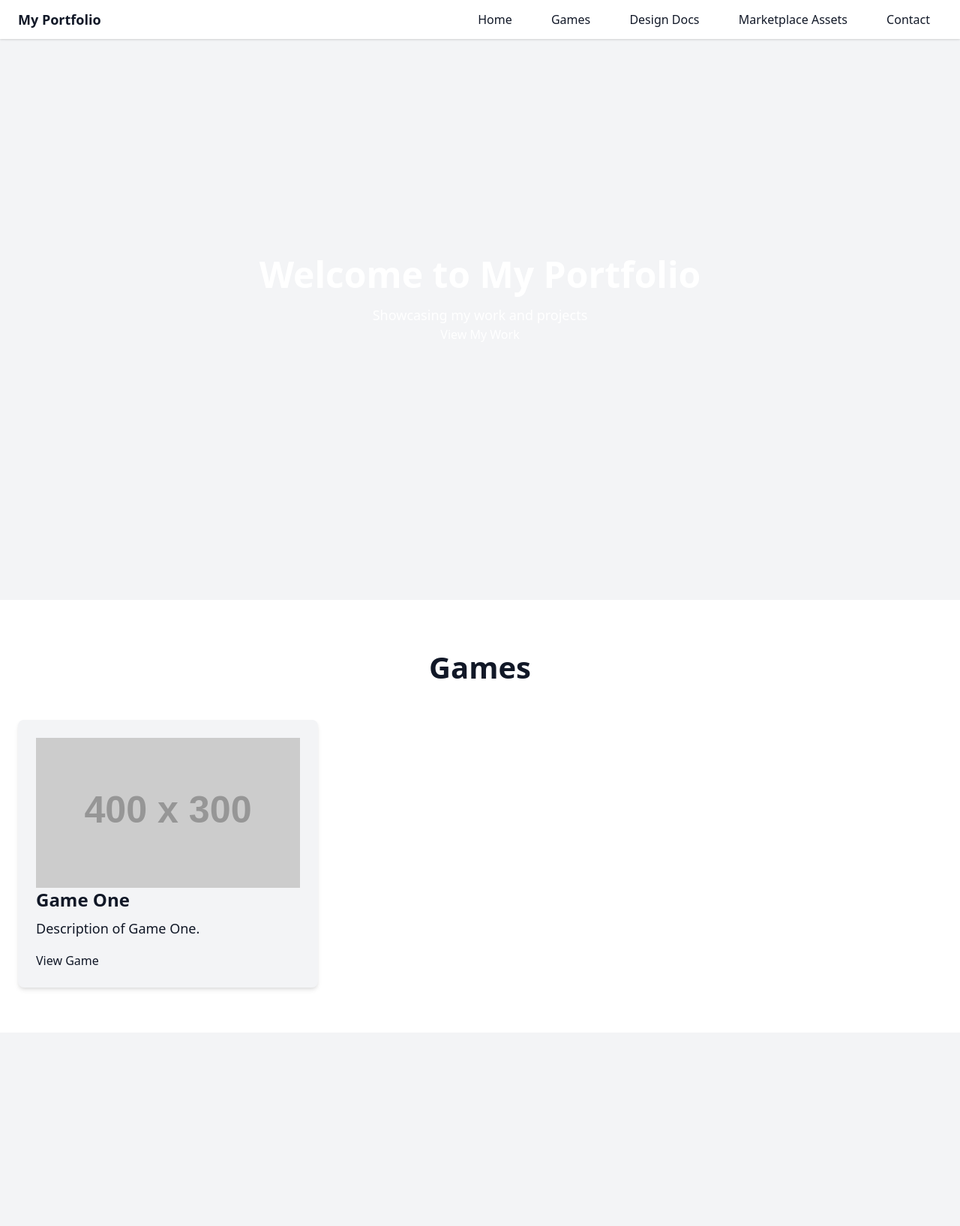
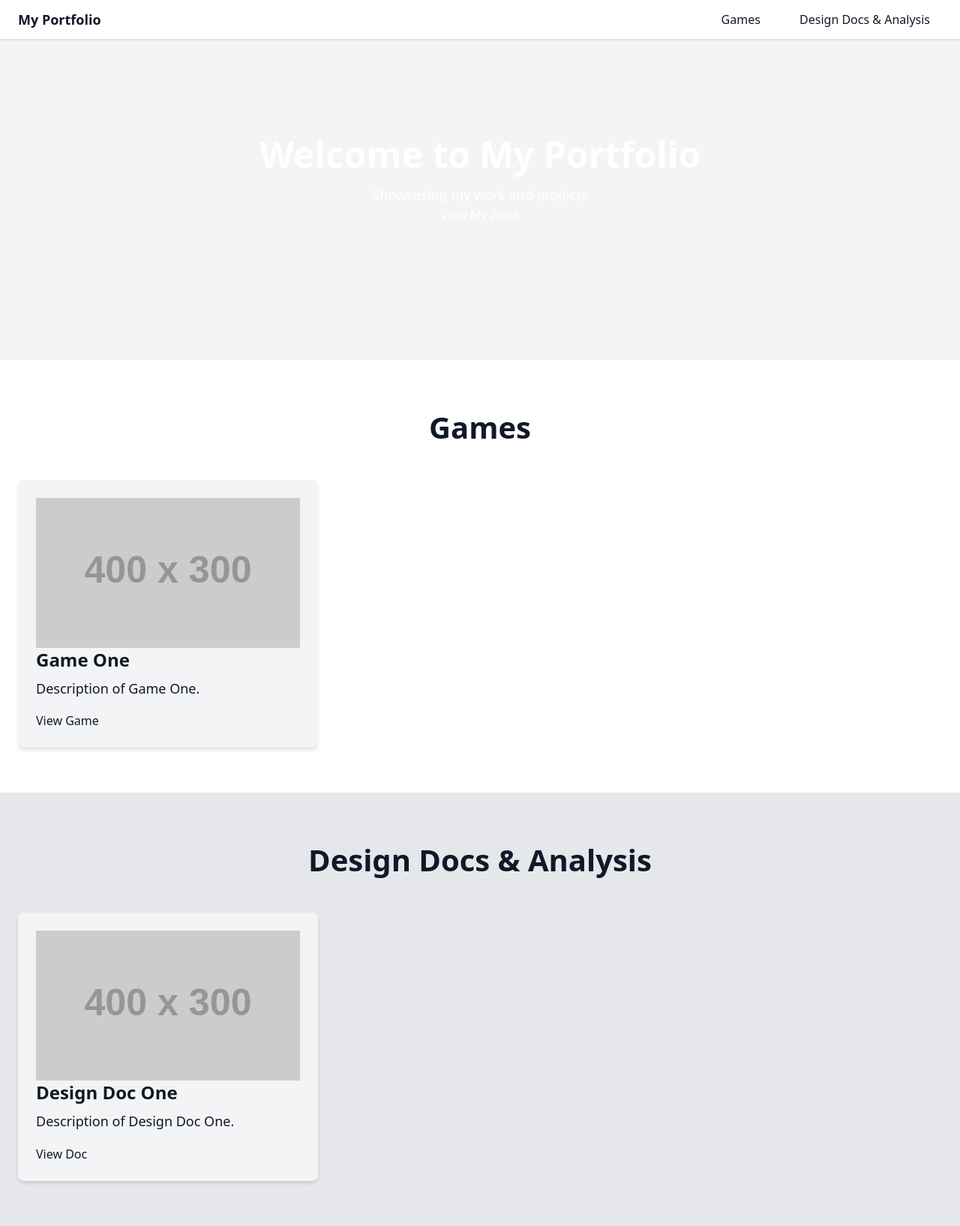
Before and after one commit to explorestudio/PortFolio, a plain HTML site: page projects/clicker.html in a window 1280 px wide. Shown: the whole page at 75% size. Before the commit the page ends 1377 px from the top, so only its background shows below. Drawn offline with nearby package versions, Linux system fonts and the light colour scheme; placeholder pictures from the web are drawn by us.

Commit message:
GLG main portfolio page

```diff
--- a/projects/clicker.html
+++ b/projects/clicker.html
@@ -8,7 +8,7 @@
     <style>
         .hero {
             background: url('path-to-your-hero-image.jpg') center center/cover no-repeat;
-            height: 100vh;
+            height: 60vh;
         }
         .section {
             padding: 60px 0;
@@ -46,11 +46,8 @@
         <div class="container mx-auto px-6 py-3 flex justify-between items-center">
             <a href="#" class="text-lg font-semibold">My Portfolio</a>
             <nav class="space-x-4">
-                <a href="#home" class="px-4 py-2">Home</a>
                 <a href="#games" class="px-4 py-2">Games</a>
-                <a href="#design-docs" class="px-4 py-2">Design Docs</a>
-                <a href="#marketplace-assets" class="px-4 py-2">Marketplace Assets</a>
-                <a href="#contact" class="px-4 py-2">Contact</a>
+                <a href="#design-docs" class="px-4 py-2">Design Docs & Analysis</a>
             </nav>
         </div>
     </header>
@@ -75,7 +72,7 @@
                     <img src="https://via.placeholder.com/400x300" alt="Game One">
                     <h3 class="text-2xl font-bold mb-2">Game One</h3>
                     <p class="text-lg leading-relaxed mb-4">Description of Game One.</p>
-                    <a href="https://link-to-game-one.com" target="_blank" class="text-teal-500 hover:text-teal-700">View Game</a>
+                    <a href="portfolio-games.html" class="text-teal-500 hover:text-teal-700">View Game</a>
                 </div>
                 <!-- Add more games as needed -->
             </div>
@@ -83,4 +80,24 @@
     </section>
 
     <!-- Design Docs & Analysis Section -->
-    <section id="design-docs"
+    <section id="design-docs" class="section bg-gray-200">
+        <div class="container mx-auto px-6">
+            <div class="section-heading">
+                <h2>Design Docs & Analysis</h2>
+            </div>
+            <div class="grid-container">
+                <div class="card bg-gray-100 rounded-lg shadow-md p-6">
+                    <img src="https://via.placeholder.com/400x300" alt="Design Doc One">
+                    <h3 class="text-2xl font-bold mb-2">Design Doc One</h3>
+                    <p class="text-lg leading-relaxed mb-4">Description of Design Doc One.</p>
+                    <a href="portfolio-documents.html" class="text-teal-500 hover:text-teal-700">View Doc</a>
+                </div>
+                <!-- Add more design docs as needed -->
+            </div>
+        </div>
+    </section>
+
+    <!-- Include JavaScript -->
+    <script src="js/main.js"></script>
+</body>
+</html>
```
